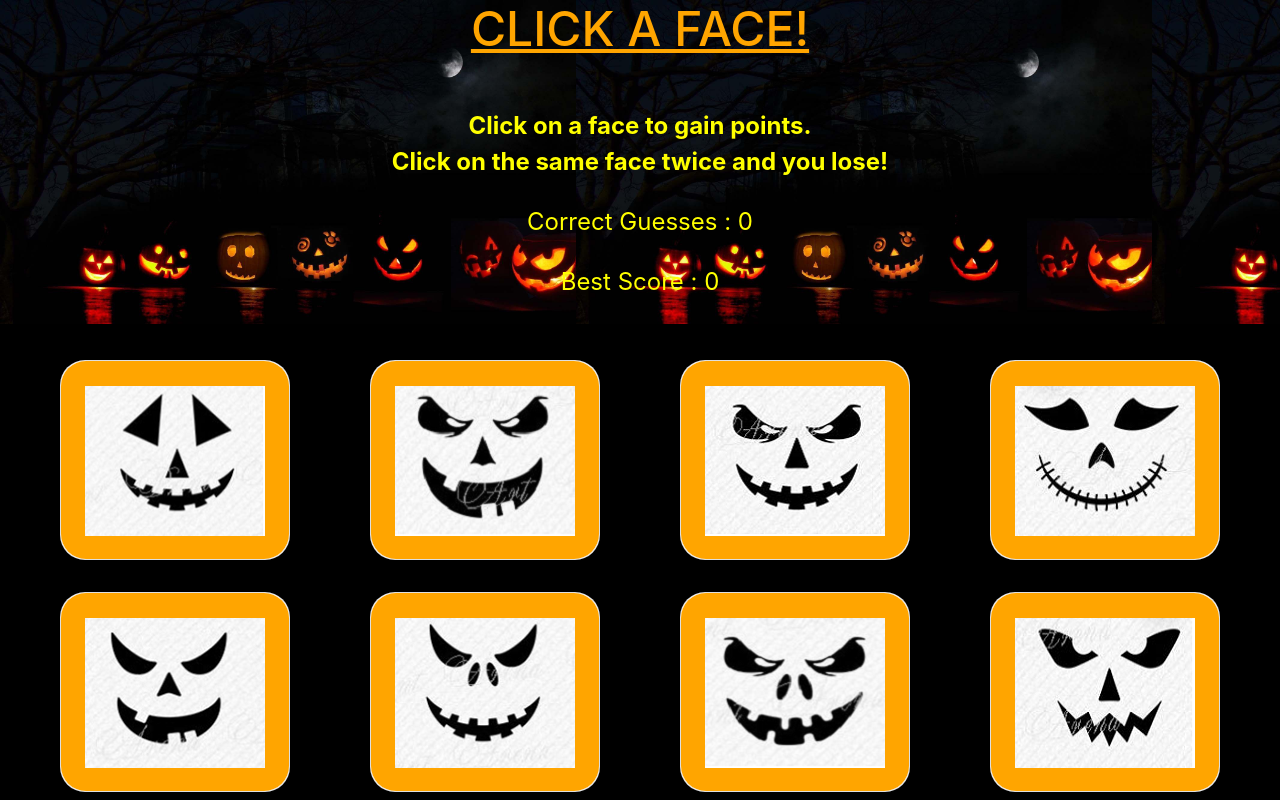
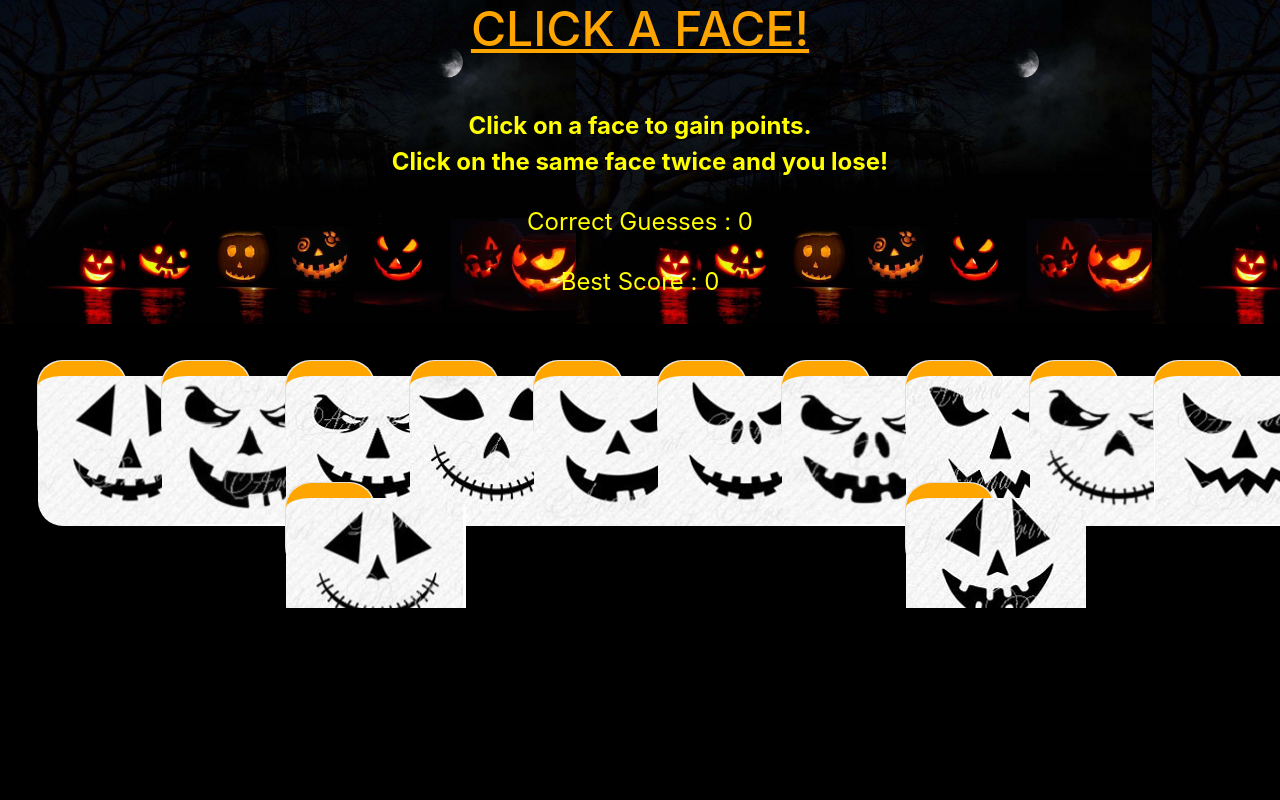
Before and after one commit to hungle913/ClickyGame, a React (Create React App) app: page / in a window 1280 px wide. Shown: the top 800 px of the page. Built offline with nearby package versions, Linux system fonts and the light colour scheme.

Commit message:
fixed styling of cards to fit divs

```diff
--- a/src/components/FaceCard/style.css
+++ b/src/components/FaceCard/style.css
@@ -1,9 +1,9 @@
 .card {
   background: #fff;
-  height: 200px;
+  height: 90px;
+  width: 90px;
   margin: 1rem;
   position: relative;
-  width: 230px;
   text-align: left;
   border-radius: 25px;
 }
@@ -16,7 +16,8 @@
 }
 
 img {
-  padding-top: 25px;
+  padding-top: 15px;
+  border-radius: 25px;
 }
 .card:hover {
   cursor: pointer;
```
